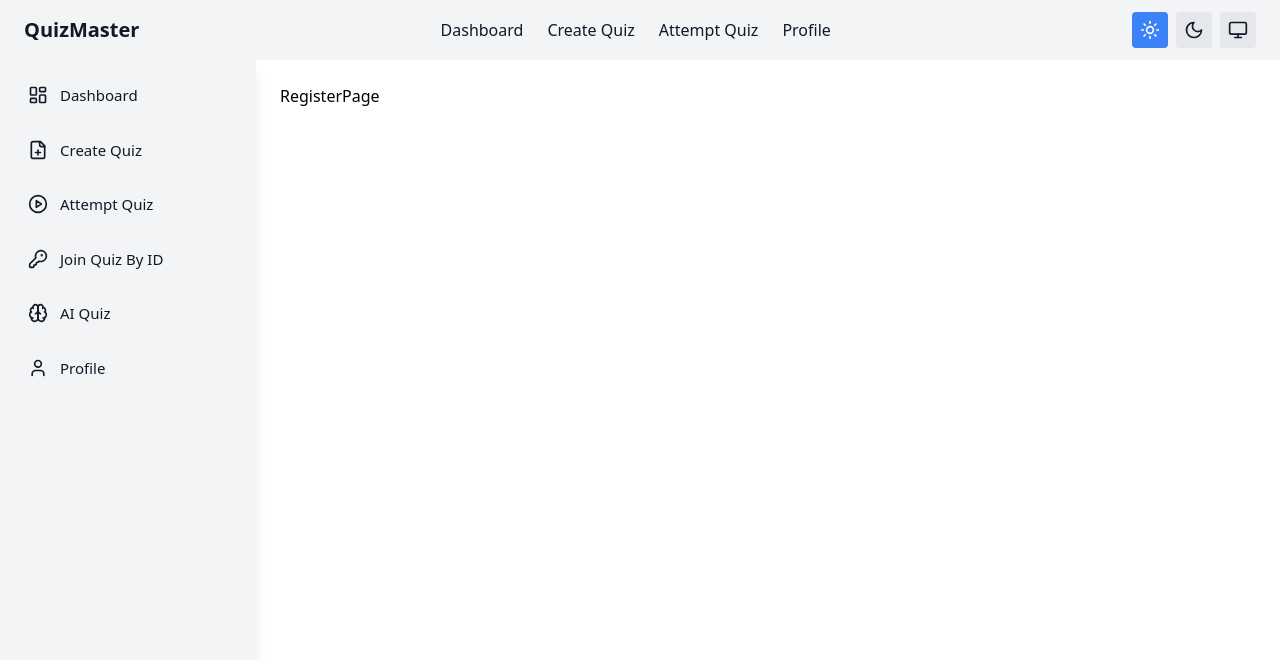
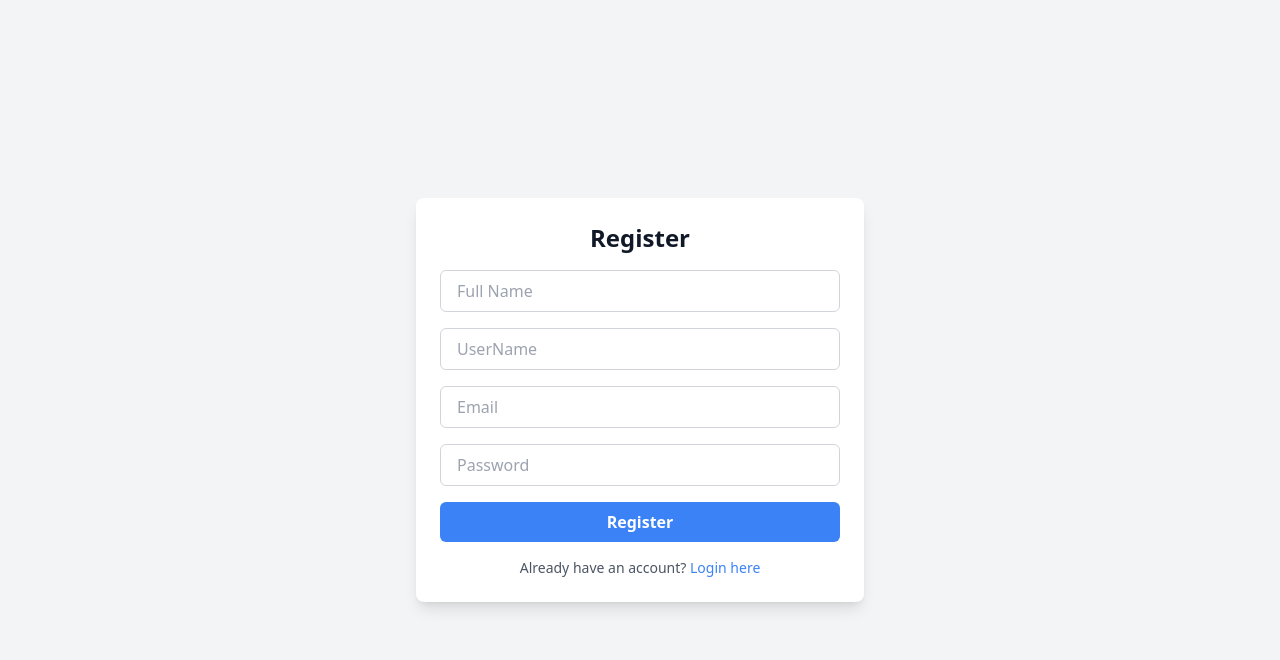
Before and after one commit to Suraj-78725/mern-quiz, a React (Vite) app in the folder frontend/: page /register in a window 1280 px wide. Shown: the top 660 px of the page. Built offline with nearby package versions, Linux system fonts and the light colour scheme.

Commit message:
Login Sigup Done

```diff
--- a/frontend/package.json
+++ b/frontend/package.json
@@ -14,7 +14,8 @@
     "lucide-react": "^0.476.0",
     "react": "^18.3.1",
     "react-dom": "^18.3.1",
-    "react-router-dom": "^6.28.0"
+    "react-router-dom": "^6.28.0",
+    "react-toastify": "^11.0.5"
   },
   "devDependencies": {
     "@eslint/js": "^9.11.1",
--- a/frontend/src/components/Login.jsx
+++ b/frontend/src/components/Login.jsx
@@ -1,62 +1,91 @@
-// Login.jsx
-import React, { useState } from 'react';
-import { useNavigate } from 'react-router-dom';
+import React, { useState, useContext } from "react";
+import { useNavigate, useLocation, Link } from "react-router-dom";
+import { ThemeContext } from "../context/ThemeContext";
+import { toast } from "react-toastify";
 
 const Login = () => {
+  const { theme } = useContext(ThemeContext);
   const navigate = useNavigate();
+  const location = useLocation();
+  const from = location.state?.from?.pathname || "/dashboard";
 
-  const [emailOrUsername, setEmailOrUsername] = useState('');
-  const [password, setPassword] = useState('');
-  const [error, setError] = useState('');
+  const[identifier,setIdentifier] = useState("")
+  const [password, setPassword] = useState("");
+  const [error, setError] = useState("");
 
   const handleLogin = async (e) => {
     e.preventDefault();
 
-    const userData = { email: emailOrUsername, username: emailOrUsername, password };
+    const isEmail = /\S+@\S+\.\S+/.test(identifier);
+    const userData = isEmail
+      ? { email: identifier, password }
+      : { username: identifier, password };
 
     try {
       const response = await fetch(`${import.meta.env.VITE_BACKEND_URL}/users/login`, {
-        method: 'POST',
-        headers: {
-          'Content-Type': 'application/json',
-        },
+        method: "POST",
+        headers: { "Content-Type": "application/json" },
         body: JSON.stringify(userData),
       });
 
       const result = await response.json();
 
       if (response.ok) {
-        localStorage.setItem('accessToken', result.data.accessToken);
-        navigate('/dashboard'); // Redirect to dashboard or home page after successful login
+        localStorage.setItem("accessToken", result.data.accessToken);
+        toast.success("Logged In Successfully ")
+        navigate(from, { replace: true });
       } else {
         setError(result.message);
+        toast.error(result.message)
       }
     } catch (err) {
-      setError('Error occurred during login');
+      setError("Error occurred during login");
+      toast.error(err.message)
     }
   };
 
   return (
-    <div className="container">
-      <form onSubmit={handleLogin} className="form">
-        <h2>Login</h2>
-        {error && <p className="error">{error}</p>}
+    <div className="flex p-6 sm:p-0 justify-center items-center min-h-screen bg-gray-100 dark:bg-gray-900 transition-all">
+      <div className="w-full max-w-md bg-white dark:bg-gray-800 shadow-lg rounded-lg p-6">
+        <h2 className="text-2xl font-semibold text-center text-gray-900 dark:text-white mb-4">Login</h2>
+
+        {error && <p className="text-red-500 text-center mb-3">{error}</p>}
+
+        <form onSubmit={handleLogin} className="flex flex-col gap-4">
           <input
             type="text"
             placeholder="Email or Username"
-          value={emailOrUsername}
-          onChange={(e) => setEmailOrUsername(e.target.value)}
+            value={identifier}
+            onChange={(e) => setIdentifier(e.target.value)}
             required
+            className="w-full px-4 py-2 rounded-md border border-gray-300 dark:border-gray-600 dark:bg-gray-700 focus:ring-2 focus:ring-blue-500 focus:outline-none text-gray-900 dark:text-white"
           />
+
           <input
             type="password"
             placeholder="Password"
             value={password}
             onChange={(e) => setPassword(e.target.value)}
             required
+            className="w-full px-4 py-2 rounded-md border border-gray-300 dark:border-gray-600 dark:bg-gray-700 focus:ring-2 focus:ring-blue-500 focus:outline-none text-gray-900 dark:text-white"
           />
-        <button type="submit">Login</button>
+
+          <button
+            type="submit"
+            className="w-full bg-blue-500 hover:bg-blue-600 text-white font-semibold py-2 rounded-md transition-all"
+          >
+            Login
+          </button>
         </form>
+
+        <p className="text-center mt-4 text-sm text-gray-600 dark:text-gray-400">
+          Don't have an account?{" "}
+          <Link to="/register" className="text-blue-500 hover:underline">
+            Register here
+          </Link>
+        </p>
+
+      </div>
     </div>
   );
 };
--- a/frontend/src/components/Navbar.jsx
+++ b/frontend/src/components/Navbar.jsx
@@ -1,19 +1,43 @@
 import React, { useState, useContext, useEffect } from "react";
-import { NavLink, useLocation } from "react-router-dom";
-import { Menu, X, Sun, Moon, Monitor } from "lucide-react";
+import { NavLink, useLocation, useNavigate } from "react-router-dom";
+import { Menu, X, Sun, Moon, Monitor, LogOut } from "lucide-react";
 import { ThemeContext } from "../context/ThemeContext";
+import { toast } from "react-toastify";
 
 const Navbar = () => {
   const { theme, setTheme } = useContext(ThemeContext);
   const [isOpen, setIsOpen] = useState(false);
   const location = useLocation();
+  const navigate = useNavigate();
 
   useEffect(() => {
     setIsOpen(false);
   }, [location.pathname]);
 
+  const handleLogout = async () => {
+    try {
+      const response = await fetch(`${import.meta.env.VITE_BACKEND_URL}/users/logout`, {
+        method: "POST",
+        headers: {
+          "Content-Type": "application/json",
+          Authorization: `Bearer ${localStorage.getItem("accessToken")}`,
+        },
+      });
+
+      if (response.ok) {
+        localStorage.removeItem("accessToken"); // Clear the token
+        toast.success("Logged out successfully!");
+        navigate("/login"); // Redirect to login page
+      } else {
+        toast.error("Logout failed!");
+      }
+    } catch (error) {
+      toast.error("An error occurred while logging out.");
+    }
+  };
+
   return (
-    <nav className="bg-gray-100 dark:bg-gray-900 text-gray-900 dark:text-white px-6 py-3  transition-all">
+    <nav className="bg-gray-100 dark:bg-gray-900 text-gray-900 dark:text-white px-6 py-3 transition-all">
       <div className="container mx-auto flex justify-between items-center">
         {/* Logo */}
         <NavLink to="/" className="text-xl font-bold">
@@ -26,18 +50,24 @@ const Navbar = () => {
           <NavLink to="/create-quiz" className="hover:text-blue-500">Create Quiz</NavLink>
           <NavLink to="/attempt-quiz" className="hover:text-blue-500">Attempt Quiz</NavLink>
           <NavLink to="/profile" className="hover:text-blue-500">Profile</NavLink>
+          <button
+            onClick={handleLogout}
+            className="text-red-500 hover:text-red-600 flex items-center gap-1"
+          >
+            <LogOut size={18} /> Logout
+          </button>
         </div>
 
         {/* Theme Toggle */}
         <div className="hidden md:flex gap-2">
           <button onClick={() => setTheme("light")} className={`p-2 rounded ${theme === "light" ? "bg-blue-500 text-white" : "bg-gray-200 dark:bg-gray-700 dark:text-white"}`}>
-            <Sun size={20} className={theme === "light" ? "text-white" : "text-gray-900 dark:text-gray-300"} />
+            <Sun size={20} />
           </button>
           <button onClick={() => setTheme("dark")} className={`p-2 rounded ${theme === "dark" ? "bg-blue-500 text-white" : "bg-gray-200 dark:bg-gray-700 dark:text-white"}`}>
-            <Moon size={20} className={theme === "dark" ? "text-white" : "text-gray-900 dark:text-gray-300"} />
+            <Moon size={20} />
           </button>
           <button onClick={() => setTheme("system")} className={`p-2 rounded ${theme === "system" ? "bg-blue-500 text-white" : "bg-gray-200 dark:bg-gray-700 dark:text-white"}`}>
-            <Monitor size={20} className={theme === "system" ? "text-white" : "text-gray-900 dark:text-gray-300"} />
+            <Monitor size={20} />
           </button>
         </div>
 
@@ -55,16 +85,24 @@ const Navbar = () => {
           <NavLink to="/attempt-quiz" className="hover:text-blue-500">Attempt Quiz</NavLink>
           <NavLink to="/profile" className="hover:text-blue-500">Profile</NavLink>
 
+          {/* Mobile Logout Button */}
+          <button
+            onClick={handleLogout}
+            className="text-red-500 hover:text-red-600 flex items-center gap-1"
+          >
+            <LogOut size={18} /> Logout
+          </button>
+
           {/* Mobile Theme Toggle */}
           <div className="flex gap-2 justify-center mt-2">
             <button onClick={() => setTheme("light")} className={`p-2 rounded ${theme === "light" ? "bg-blue-500 text-white" : "bg-gray-300 dark:bg-gray-700 dark:text-white"}`}>
-              <Sun size={20} className={theme === "light" ? "text-white" : "text-gray-900 dark:text-gray-300"} />
+              <Sun size={20} />
             </button>
             <button onClick={() => setTheme("dark")} className={`p-2 rounded ${theme === "dark" ? "bg-blue-500 text-white" : "bg-gray-300 dark:bg-gray-700 dark:text-white"}`}>
-              <Moon size={20} className={theme === "dark" ? "text-white" : "text-gray-900 dark:text-gray-300"} />
+              <Moon size={20} />
             </button>
             <button onClick={() => setTheme("system")} className={`p-2 rounded ${theme === "system" ? "bg-blue-500 text-white" : "bg-gray-300 dark:bg-gray-700 dark:text-white"}`}>
-              <Monitor size={20} className={theme === "system" ? "text-white" : "text-gray-900 dark:text-gray-300"} />
+              <Monitor size={20} />
             </button>
           </div>
         </div>
--- a/frontend/src/components/Register.jsx
+++ b/frontend/src/components/Register.jsx
@@ -1,77 +1,109 @@
-// Register.jsx
-import React, { useState } from 'react';
-import { useNavigate } from 'react-router-dom';
+import React, { useState, useContext } from "react";
+import { useNavigate } from "react-router-dom";
+import { ThemeContext } from "../context/ThemeContext";
+import { toast } from "react-toastify";
+// Import Toastify styles
 
 const Register = () => {
+  const { theme } = useContext(ThemeContext);
   const navigate = useNavigate();
 
-  const [fullName, setFullName] = useState('');
-  const [email, setEmail] = useState('');
-  const [username, setUsername] = useState('');
-  const [password, setPassword] = useState('');
-  const [error, setError] = useState('');
+  const [userData, setUserData] = useState({
+    fullName: "",
+    username: "",
+    email: "",
+    password: "",
+  });
 
-  const handleSubmit = async (e) => {
+  const handleChange = (e) => {
+    setUserData({ ...userData, [e.target.name]: e.target.value });
+  };
+
+  const handleRegister = async (e) => {
     e.preventDefault();
 
-    const userData = { fullName, email, username, password };
 
     try {
       const response = await fetch(`${import.meta.env.VITE_BACKEND_URL}/users/register`, {
-        method: 'POST',
-        headers: {
-          'Content-Type': 'application/json',
-        },
+        method: "POST",
+        headers: { "Content-Type": "application/json" },
         body: JSON.stringify(userData),
       });
 
       const result = await response.json();
 
       if (response.ok) {
-        navigate('/login'); // Redirect to login page after successful registration
+        toast.success("🎉 Registration successful! Redirecting...", { autoClose: 2000 });
+        setTimeout(() => navigate("/login"), 2000);
       } else {
-        setError(result.message);
+        toast.error(result.message || "Registration failed. Please try again.");
       }
     } catch (err) {
-      setError('Error occurred during registration');
+      toast.error("Something went wrong. Please try again.");
     }
   };
 
   return (
-    <div className="container">
-      <form onSubmit={handleSubmit} className="form">
-        <h2>Register</h2>
-        {error && <p className="error">{error}</p>}
+    <div className="flex p-6 sm:p-0 justify-center items-center min-h-screen bg-gray-100 dark:bg-gray-900 transition-all">
+      <div className="w-full max-w-md bg-white dark:bg-gray-800 shadow-lg rounded-lg p-6">
+        <h2 className="text-2xl font-semibold text-center text-gray-900 dark:text-white mb-4">Register</h2>
+
+        <form onSubmit={handleRegister} className="flex flex-col gap-4">
           <input
             type="text"
+            name="fullName"
             placeholder="Full Name"
-          value={fullName}
-          onChange={(e) => setFullName(e.target.value)}
+            value={userData.fullName}
+            onChange={handleChange}
             required
+            className="w-full px-4 py-2 rounded-md border border-gray-300 dark:border-gray-600 dark:bg-gray-700 focus:ring-2 focus:ring-blue-500 focus:outline-none text-gray-900 dark:text-white"
           />
+
+          <input
+            type="text"
+            name="username"
+            placeholder="UserName"
+            value={userData.username}
+            onChange={handleChange}
+            required
+            className="w-full px-4 py-2 rounded-md border border-gray-300 dark:border-gray-600 dark:bg-gray-700 focus:ring-2 focus:ring-blue-500 focus:outline-none text-gray-900 dark:text-white"
+          />
+
           <input
             type="email"
+            name="email"
             placeholder="Email"
-          value={email}
-          onChange={(e) => setEmail(e.target.value)}
+            value={userData.email}
+            onChange={handleChange}
             required
+            className="w-full px-4 py-2 rounded-md border border-gray-300 dark:border-gray-600 dark:bg-gray-700 focus:ring-2 focus:ring-blue-500 focus:outline-none text-gray-900 dark:text-white"
           />
-        <input
-          type="text"
-          placeholder="Username"
-          value={username}
-          onChange={(e) => setUsername(e.target.value)}
-          required
-        />
+
           <input
             type="password"
+            name="password"
             placeholder="Password"
-          value={password}
-          onChange={(e) => setPassword(e.target.value)}
+            value={userData.password}
+            onChange={handleChange}
             required
+            className="w-full px-4 py-2 rounded-md border border-gray-300 dark:border-gray-600 dark:bg-gray-700 focus:ring-2 focus:ring-blue-500 focus:outline-none text-gray-900 dark:text-white"
           />
-        <button type="submit">Register</button>
+
+          <button
+            type="submit"
+            className="w-full bg-blue-500 hover:bg-blue-600 text-white font-semibold py-2 rounded-md transition-all"
+          >
+            Register
+          </button>
         </form>
+
+        <p className="text-center mt-4 text-sm text-gray-600 dark:text-gray-400">
+          Already have an account?{" "}
+          <a href="/login" className="text-blue-500 hover:underline">
+            Login here
+          </a>
+        </p>
+      </div>
     </div>
   );
 };
--- a/frontend/src/pages/LoginPage.jsx
+++ b/frontend/src/pages/LoginPage.jsx
@@ -1,8 +1,11 @@
 import React from 'react'
+import Login from '../components/Login'
 
 function LoginPage() {
   return (
-    <div>LoginPage</div>
+    <div>
+      <Login/>
+    </div>
   )
 }
 
--- a/frontend/src/pages/RegisterPage.jsx
+++ b/frontend/src/pages/RegisterPage.jsx
@@ -1,8 +1,11 @@
 import React from 'react'
+import Register from '../components/Register'
 
 function RegisterPage() {
   return (
-    <div>RegisterPage</div>
+    <div className=''>
+      <Register/>
+    </div>
   )
 }
 
```
Also changed, not shown: frontend/src/App.jsx (+10 -7 lines), 1 other file (tests, documents, lock files or other folders). Lines whose indentation alone changed are shown as unchanged.
